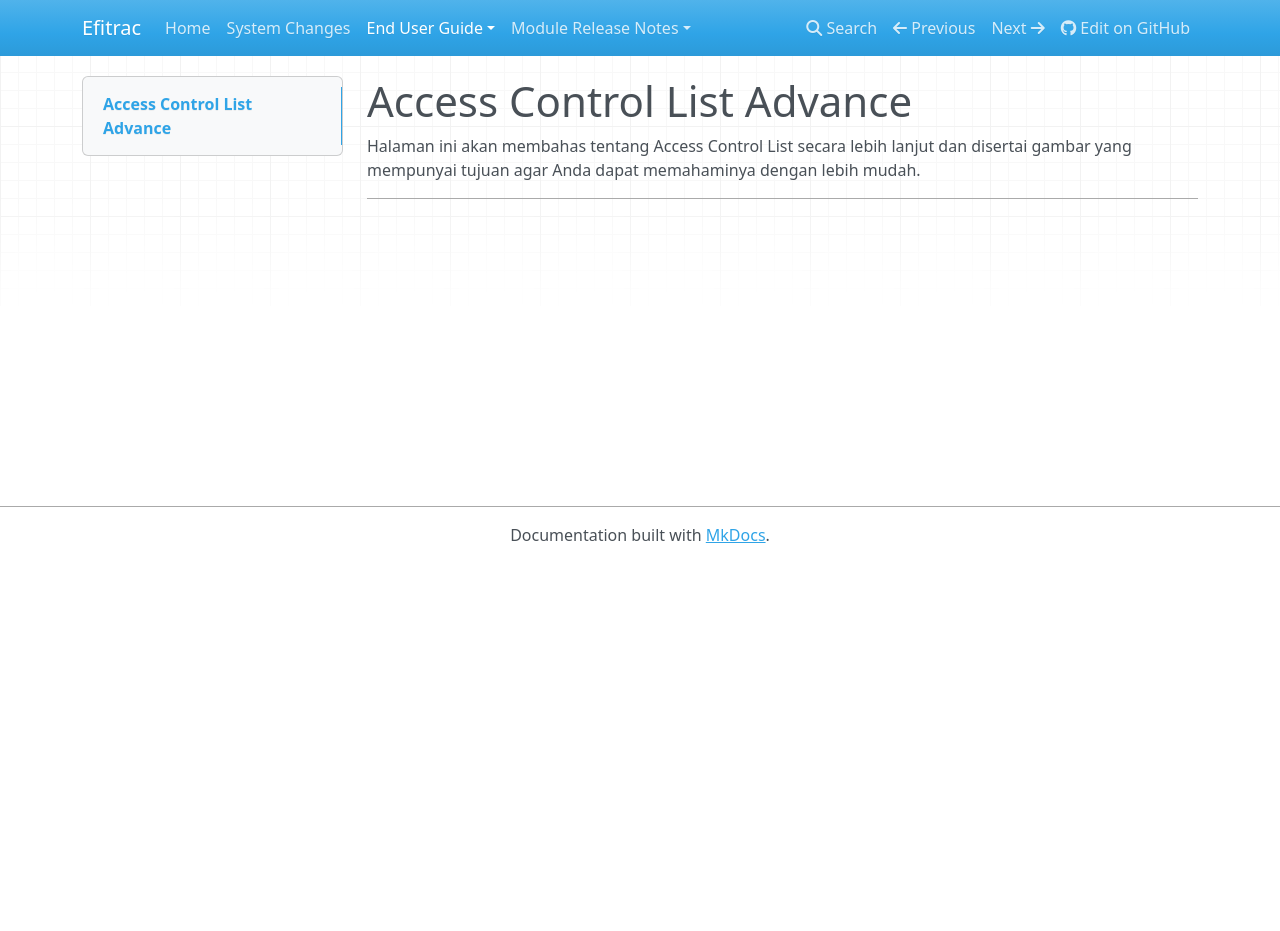
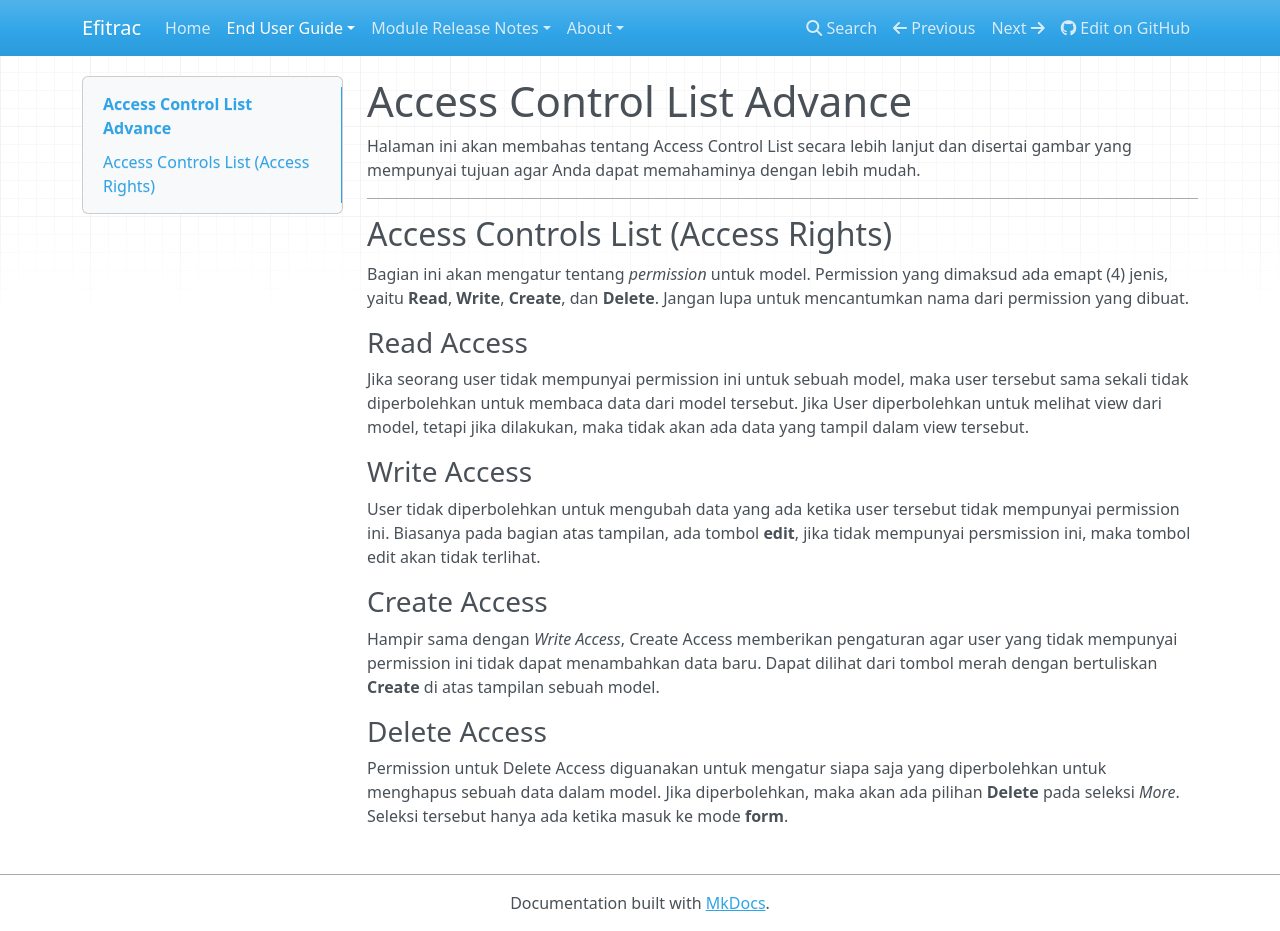
Before and after one commit to ianyulianto/efitrac-wiki, an MkDocs documentation site: the page built from docs/enduser/acl/access-control-list-adv.md, in a window 1280 px wide and 931 px high. Built offline with MkDocs 1.6.1, drawn with Linux system fonts in a browser that asks for light colours; nearby versions of some CDN libraries; old or Windows-style settings are respelled for this version of MkDocs.

Commit message:
Access Control List Advance

```diff
--- a/docs/enduser/acl/access-control-list-adv.md
+++ b/docs/enduser/acl/access-control-list-adv.md
@@ -4,3 +4,32 @@ disertai gambar yang mempunyai tujuan agar Anda dapat memahaminya dengan
 lebih mudah.
 
 ---
+
+## Access Controls List (Access Rights)
+Bagian ini akan mengatur tentang *permission* untuk model. Permission yang
+dimaksud ada emapt (4) jenis, yaitu **Read**, **Write**, **Create**, dan
+**Delete**. Jangan lupa untuk mencantumkan nama dari permission yang dibuat.
+
+### Read Access
+Jika seorang user tidak mempunyai permission ini untuk sebuah model, maka user
+tersebut sama sekali tidak diperbolehkan untuk membaca data dari model tersebut.
+Jika User diperbolehkan untuk melihat view dari model, tetapi jika dilakukan,
+maka tidak akan ada data yang tampil dalam view tersebut.
+
+### Write Access
+User tidak diperbolehkan untuk mengubah data yang ada ketika user tersebut tidak
+mempunyai permission ini. Biasanya pada bagian atas tampilan, ada tombol
+**edit**, jika tidak mempunyai persmission ini, maka tombol edit akan tidak
+terlihat.
+
+### Create Access
+Hampir sama dengan *Write Access*, Create Access memberikan pengaturan agar
+user yang tidak mempunyai permission ini tidak dapat menambahkan data baru.
+Dapat dilihat dari tombol merah dengan bertuliskan **Create** di atas tampilan
+sebuah model.
+
+### Delete Access
+Permission untuk Delete Access diguanakan untuk mengatur siapa saja yang
+diperbolehkan untuk menghapus sebuah data dalam model. Jika diperbolehkan,
+maka akan ada pilihan **Delete** pada seleksi *More*. Seleksi tersebut hanya ada
+ketika masuk ke mode **form**.
--- a/mkdocs.yml
+++ b/mkdocs.yml
@@ -7,12 +7,14 @@ repo_url: https://github.com/pararaton/efitrac-wiki
 
 pages:
 - Home: index.md
-- System Changes: about/release-notes.md
 - End User Guide:
     - Access Control List (ACL): enduser/acl/access-control-list.md
     - Access Control List - Adv: enduser/acl/access-control-list-adv.md
 - Module Release Notes:
     - Sales: modules/sales.md
+- About:
+    - System Changes: about/release-notes.md
+    - Contact Us: about/contact.md
 
 markdown_extensions:
     - toc:
```
Also changed, not shown: docs/enduser/acl/access-control-list.md (+6 -6 lines), docs/enduser/acl/img/enable-technical-feature.png.
